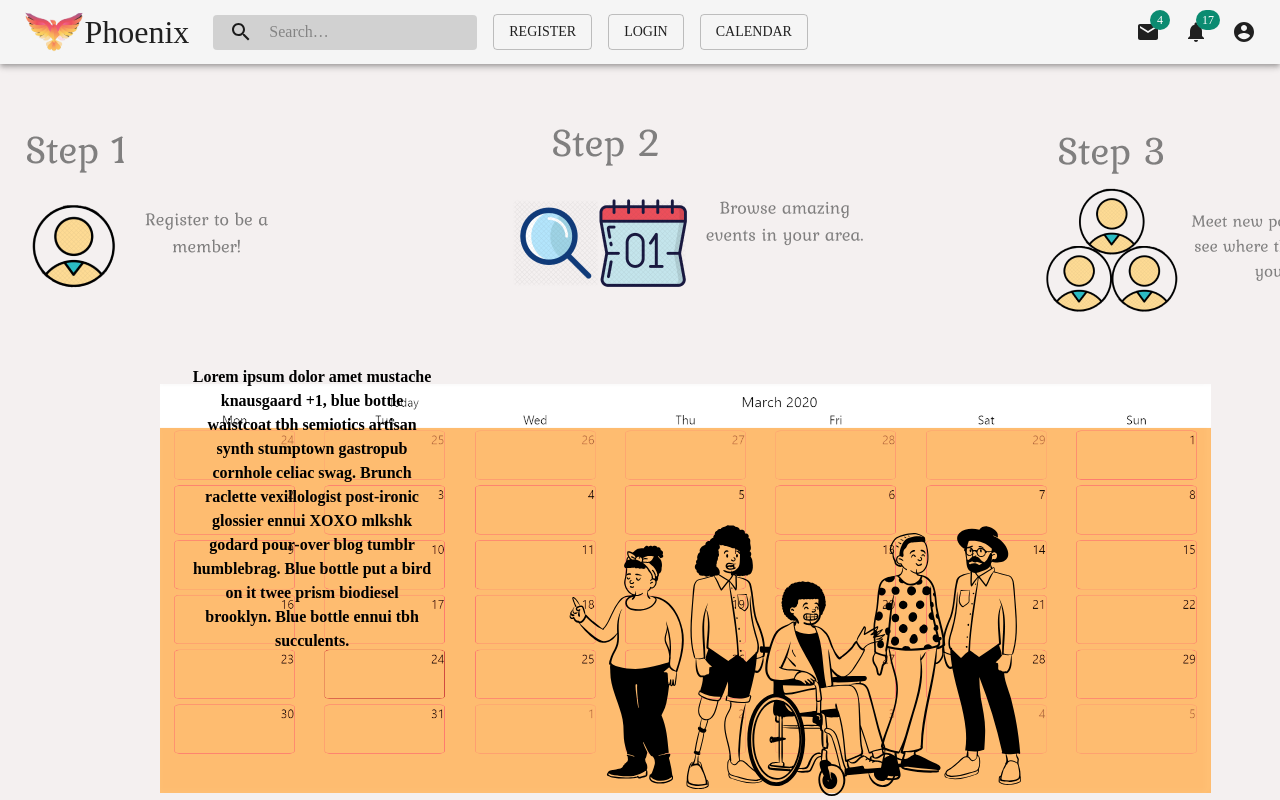
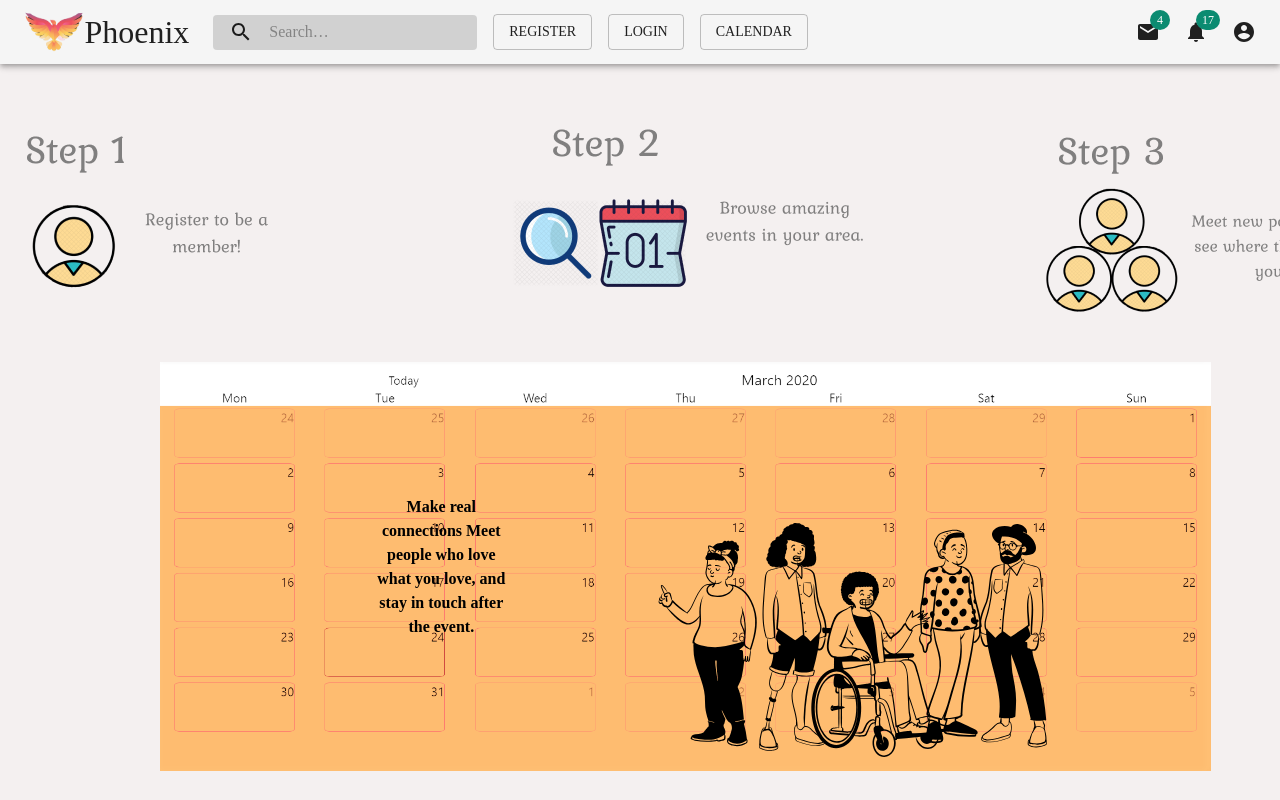
Before and after one commit to BloomTech-Labs/phoenix-fe, a React (Create React App) app: page / in a window 1280 px wide. Shown: the top 800 px of the page. Built offline with nearby package versions, Linux system fonts and the light colour scheme; a web font is replaced by a local one.

Commit message:
landing page styles

```diff
--- a/src/components/LandingPage.js
+++ b/src/components/LandingPage.js
@@ -36,7 +36,7 @@ const useStyles = makeStyles(theme => ({
     width: '40%',
     fontSize: '1rem',
     fontWeight: '600',
-    transform: 'translate(2rem, -5rem)',
+    margin: '0 0 auto 5rem',
     [theme.breakpoints.down('sm')]: {
       width: 'auto',
       transform: 'none',
@@ -60,9 +60,14 @@ const useStyles = makeStyles(theme => ({
       <main className={classes.root}>
         <img src={HowToBar} alt="how to bar" className={classes.howtobar} />
       <div className={classes.banner}>
+        <div style={{ display: 'flex', justifyContent: 'flex-end' }}>
         <Typography className={classes.bannerDivLeft}>
-        Lorem ipsum dolor amet mustache knausgaard +1, blue bottle waistcoat tbh semiotics artisan synth stumptown gastropub cornhole celiac swag. Brunch raclette vexillologist post-ironic glossier ennui XOXO mlkshk godard pour-over blog tumblr humblebrag. Blue bottle put a bird on it twee prism biodiesel brooklyn. Blue bottle ennui tbh succulents.
+          Make real connections
+          Meet people who love what you
+          love, and stay in touch after the
+          event.
         </Typography>
+        </div>
       <div className={classes.bannerDivRight}>
         <img src={Peeps} alt="inclusive svg people" className={classes.svg}/>
       </div>
```
